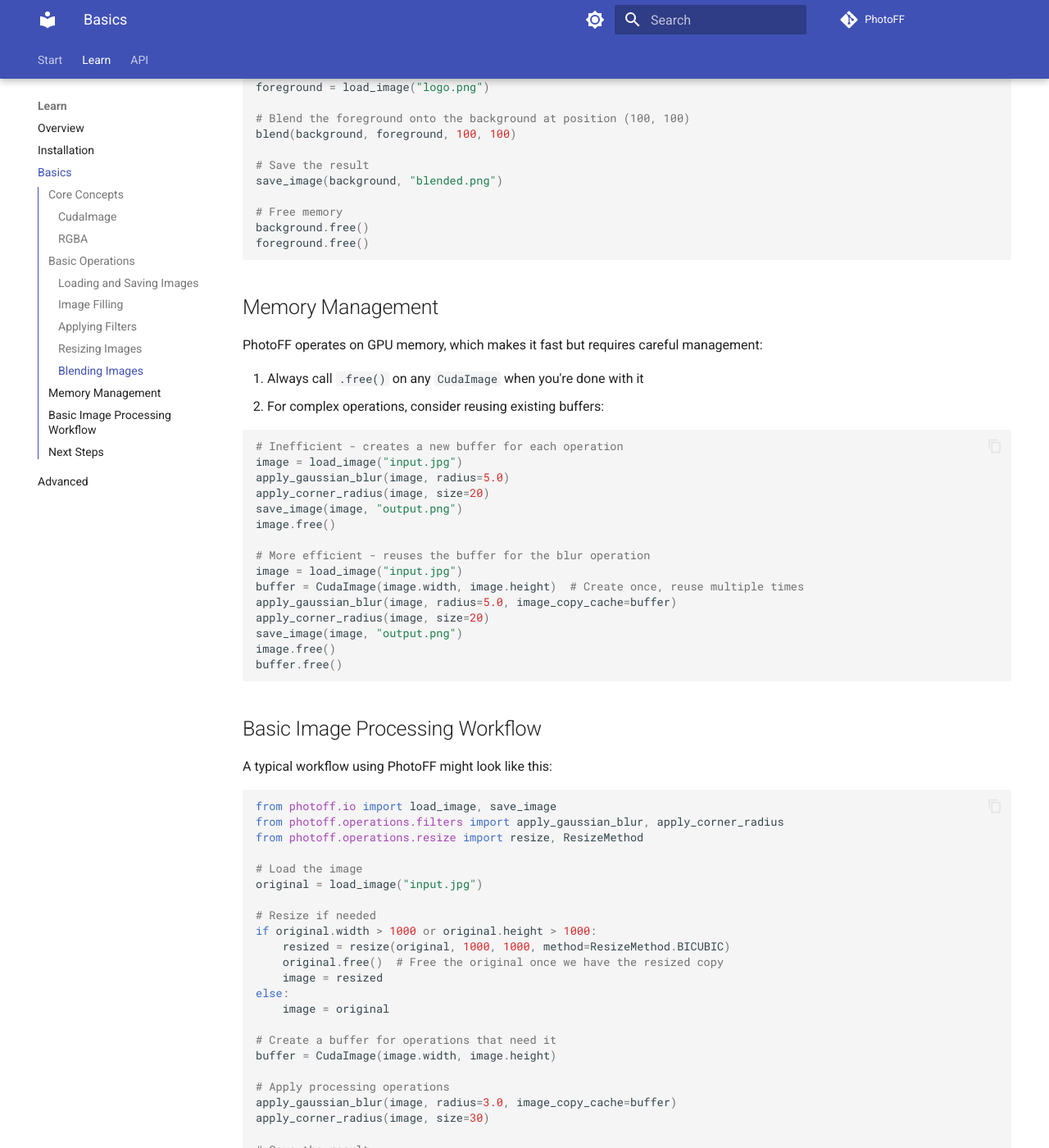
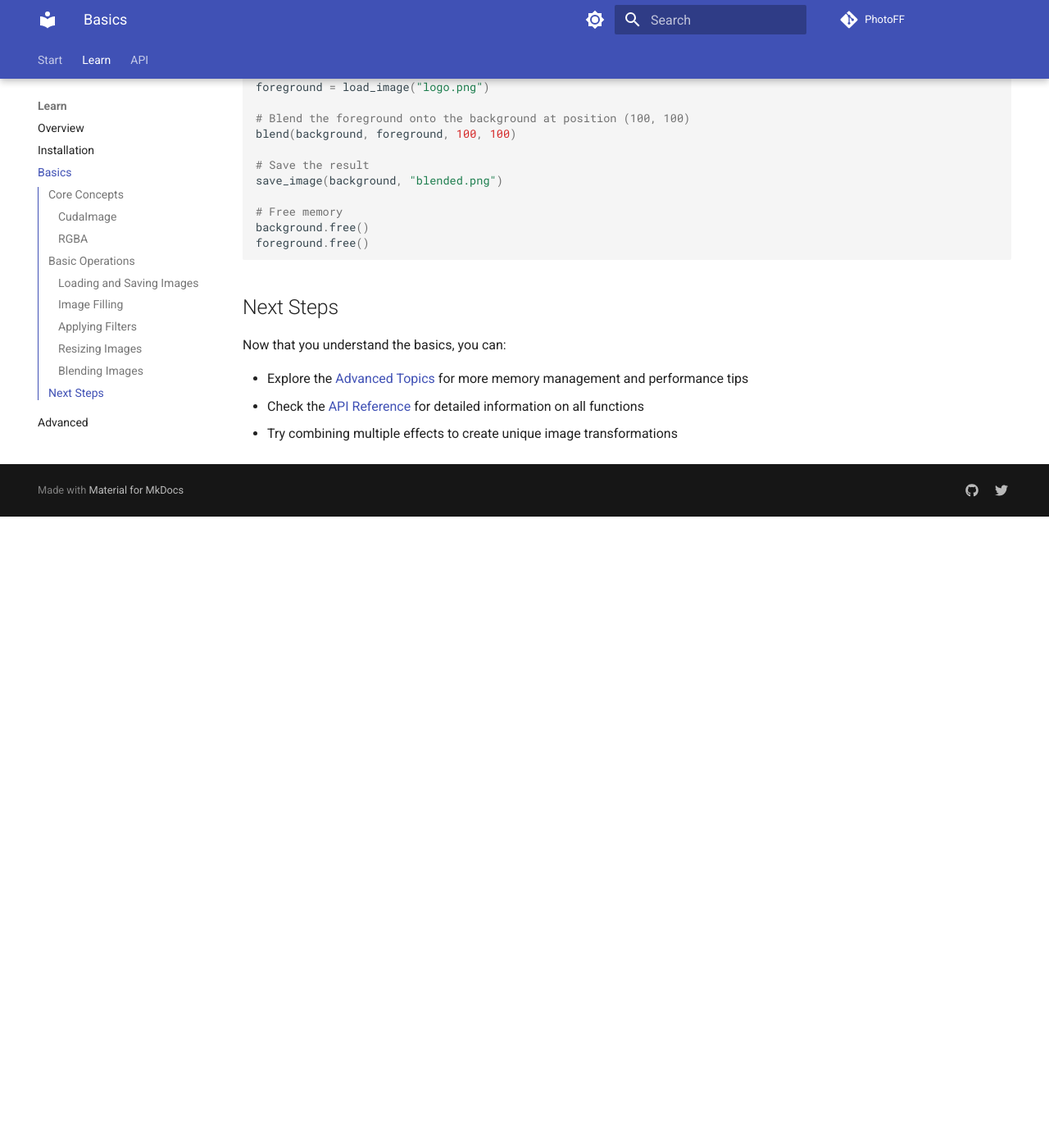
Before and after one commit to offerrall/photoff, an MkDocs documentation site: the page built from docs/basics.md, in a window 1280 px wide and 1400 px high, scrolled down 2930 px. Shown: the whole window at 82% size. Built offline with MkDocs 1.6.1 and Material for MkDocs 9.7.7, drawn with Linux system fonts in a browser that asks for light colours; comment, search, counter and statistics services are not loaded; after the commit the page ends 3560 px from its top, so only the background shows below that; some of the changed text lies outside the part shown.

````diff
--- a/docs/basics.md
+++ b/docs/basics.md
@@ -13,7 +13,7 @@ The `CudaImage` class is the central object in PhotoFF. It represents an image s
 ```python
 from photoff.core.types import CudaImage
 
-# Create a blank 800x600 image
+# Reserving GPU memory for an 800x600 image
 image = CudaImage(800, 600)
 
 # Always free GPU memory when done
@@ -152,70 +152,10 @@ background.free()
 foreground.free()
 ```
 
-## Memory Management
-
-PhotoFF operates on GPU memory, which makes it fast but requires careful management:
-
-1. Always call `.free()` on any `CudaImage` when you're done with it
-2. For complex operations, consider reusing existing buffers:
-
-```python
-# Inefficient - creates a new buffer for each operation
-image = load_image("input.jpg")
-apply_gaussian_blur(image, radius=5.0)
-apply_corner_radius(image, size=20)
-save_image(image, "output.png")
-image.free()
-
-# More efficient - reuses the buffer for the blur operation
-image = load_image("input.jpg")
-buffer = CudaImage(image.width, image.height)  # Create once, reuse multiple times
-apply_gaussian_blur(image, radius=5.0, image_copy_cache=buffer)
-apply_corner_radius(image, size=20)
-save_image(image, "output.png")
-image.free()
-buffer.free()
-```
-
-## Basic Image Processing Workflow
-
-A typical workflow using PhotoFF might look like this:
-
-```python
-from photoff.io import load_image, save_image
-from photoff.operations.filters import apply_gaussian_blur, apply_corner_radius
-from photoff.operations.resize import resize, ResizeMethod
-
-# Load the image
-original = load_image("input.jpg")
-
-# Resize if needed
-if original.width > 1000 or original.height > 1000:
-    resized = resize(original, 1000, 1000, method=ResizeMethod.BICUBIC)
-    original.free()  # Free the original once we have the resized copy
-    image = resized
-else:
-    image = original
-
-# Create a buffer for operations that need it
-buffer = CudaImage(image.width, image.height)
-
-# Apply processing operations
-apply_gaussian_blur(image, radius=3.0, image_copy_cache=buffer)
-apply_corner_radius(image, size=30)
-
-# Save the result
-save_image(image, "processed.png")
-
-# Clean up
-image.free()
-buffer.free()
-```
-
 ## Next Steps
 
 Now that you understand the basics, you can:
 
-- Explore the [Advanced Topics](advanced.md) for more complex operations
+- Explore the [Advanced Topics](advanced.md) for more memory management and performance tips
 - Check the [API Reference](api.md) for detailed information on all functions
 - Try combining multiple effects to create unique image transformations
````
Also changed, not shown: other parts of docs/basics.md (+1 -1 lines).
